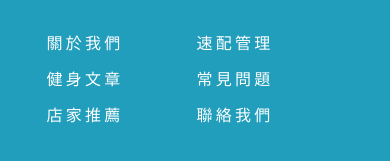
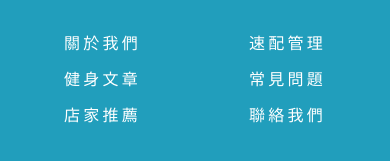
Before and after one commit to HsuehChou/rexchou, a plain HTML site: page about.html in a window 390 px wide. Shown: the part 2112-2273 px from the top of the page. Drawn offline with nearby package versions, Linux system fonts and the light colour scheme.

Commit message:
問題修復

```diff
--- a/about.html
+++ b/about.html
@@ -112,8 +112,7 @@
 	<ul class="footer_list">
 		<li><a href="about.html">關於我們</a></li>
 		<li><a href="main.html">速配管理</a></li>
-		<li><a href="article.html.html">健身文章</a></li>
-
+		<li><a href="article.html">健身文章</a></li>
 		<li><a href="question.html">常見問題</a></li>
 		<li><a href="store.html">店家推薦</a></li>
 		<li><a href="form.html">聯絡我們</a></li>
--- a/css/style _article.css
+++ b/css/style _article.css
@@ -538,7 +538,7 @@ footer li{
   footer li  {
   	flex-basis: 150px;
   	text-align: center;
-  	margin: 10px 0;
+  	margin: 10px auto;
   }
  }
 
--- a/css/style _form.css
+++ b/css/style _form.css
@@ -508,7 +508,7 @@ footer li{
   footer li  {
   	flex-basis: 150px;
   	text-align: center;
-  	margin: 10px 0;
+  	margin: 10px auto;
   }
  }
 
--- a/css/style _main.css
+++ b/css/style _main.css
@@ -425,7 +425,7 @@ footer{
 
 @media screen and (max-width: 500px) {
   .footer_left  {
-flex-wrap: wrap;
+  flex-wrap: wrap;
   }
  }
 
@@ -480,7 +480,7 @@ footer li{
   footer li  {
   	flex-basis: 150px;
   	text-align: center;
-  	margin: 10px 0;
+  	margin: 10px auto;
   }
  }
 
--- a/css/style _question.css
+++ b/css/style _question.css
@@ -507,7 +507,7 @@ footer li{
   footer li  {
   	flex-basis: 150px;
   	text-align: center;
-  	margin: 10px 0;
+  	margin: 10px auto;
   }
  }
 
--- a/css/style _store.css
+++ b/css/style _store.css
@@ -442,7 +442,7 @@ footer li{
   footer li  {
   	flex-basis: 150px;
   	text-align: center;
-  	margin: 10px 0;
+  	margin: 10px auto;
   }
  }
 
--- a/css/style.css
+++ b/css/style.css
@@ -627,7 +627,7 @@ footer li{
   	text-align: center;
   	margin: 10px auto;
 
-		border: 1px solid blue;
+		/* border: 1px solid blue; */
   }
  }
 
--- a/css/style_about.css
+++ b/css/style_about.css
@@ -454,7 +454,7 @@ footer li{
   footer li  {
   	flex-basis: 150px;
   	text-align: center;
-  	margin: 10px 0;
+  	margin: 10px auto;
   }
  }
 
```
Also changed, not shown: article.html (+1 -2 lines), form.html (+1 -1 lines), index.html (+1 -1 lines), main.html (+1 -1 lines), question.html (+1 -1 lines), store.html (+1 -1 lines).
